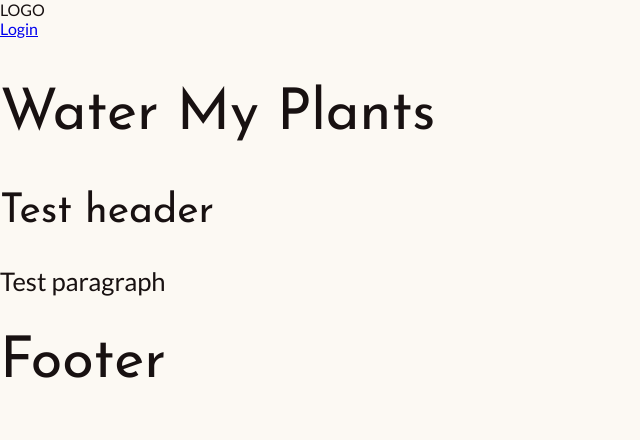
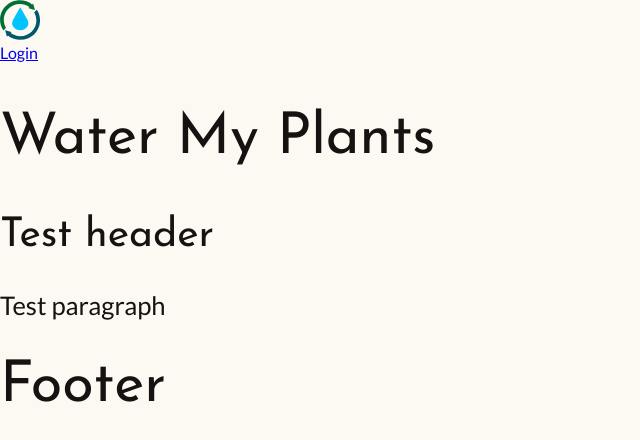
Before and after one commit to christophersutton/client, a React (Create React App) app: page / in a window 1280 px wide. Shown: the top 440 px of the page, without its empty margins (0-640 px from the left). Built offline with nearby package versions, Linux system fonts and the light colour scheme.

Commit message:
add logo

```diff
--- /dev/null
+++ b/src/components/sass/Nav.scss
@@ -0,0 +1,11 @@
+@import "config";
+@import "utils";
+
+header {
+  nav {
+    svg {
+      max-height: 40px;
+      max-width: 40px;
+    }
+  }
+}
--- a/src/components/static/NavBar.js
+++ b/src/components/static/NavBar.js
@@ -1,13 +1,18 @@
 import React from "react";
 import { Link } from "react-router-dom";
-
+import { MainLogo } from "../../utils/icons/Logo";
+import "../sass/Nav.scss";
 
 const NavBar = () => {
   return (
     <nav>
       <ul>
-        <li>LOGO</li>
-        <li><Link to="/login">Login</Link></li>
+        <li>
+          <MainLogo />
+        </li>
+        <li>
+          <Link to='/login'>Login</Link>
+        </li>
         <li></li>
       </ul>
     </nav>
--- a/src/utils/icons/Logo.js
+++ b/src/utils/icons/Logo.js
@@ -1,6 +1,6 @@
 import React from "react";
 
-function MainLogo() {
+export const MainLogo = () => {
   return (
     <svg
       xmlns='http://www.w3.org/2000/svg'
@@ -33,6 +33,4 @@ function MainLogo() {
       </g>
     </svg>
   );
-}
-
-export default MainLogo;
+};
```
